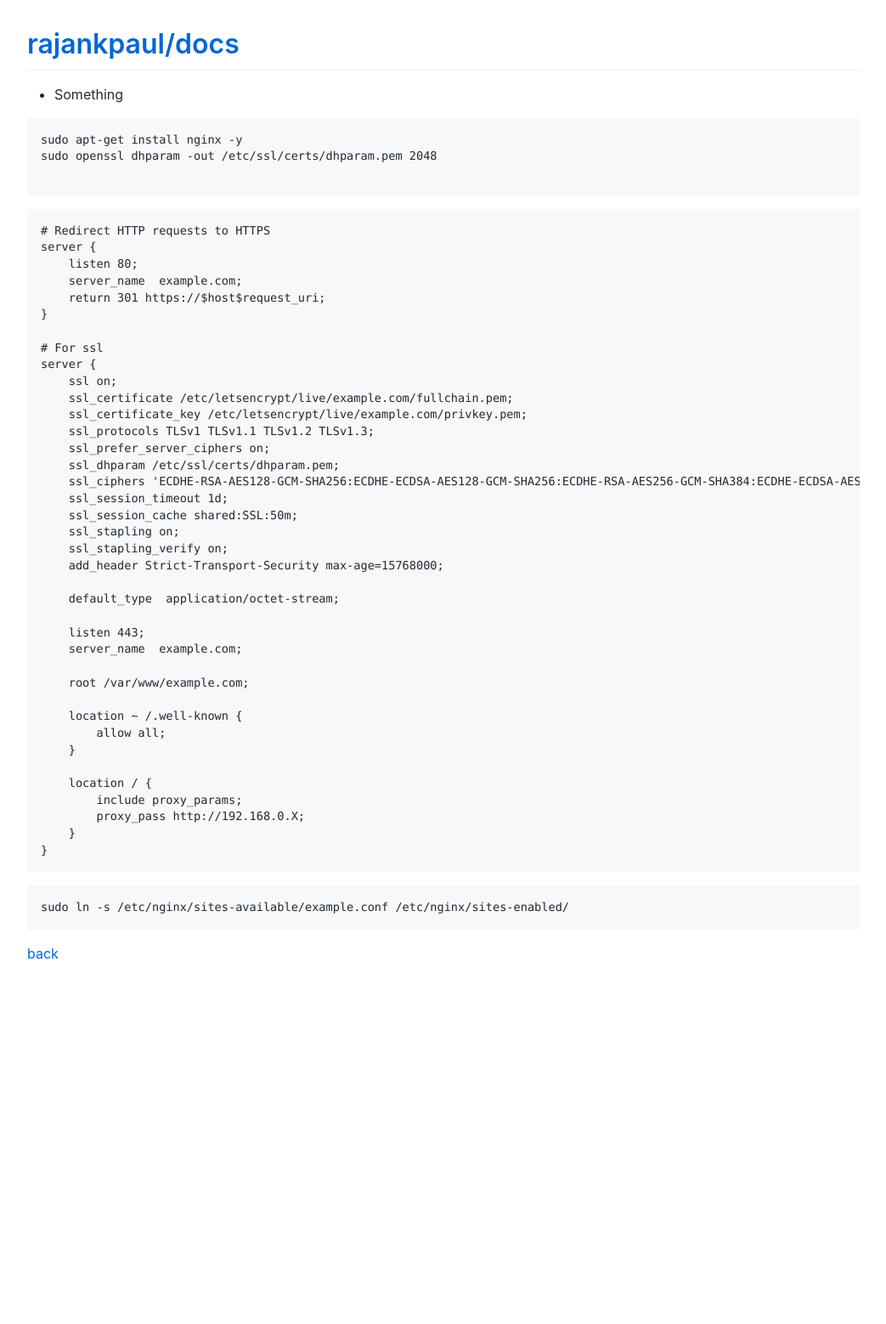
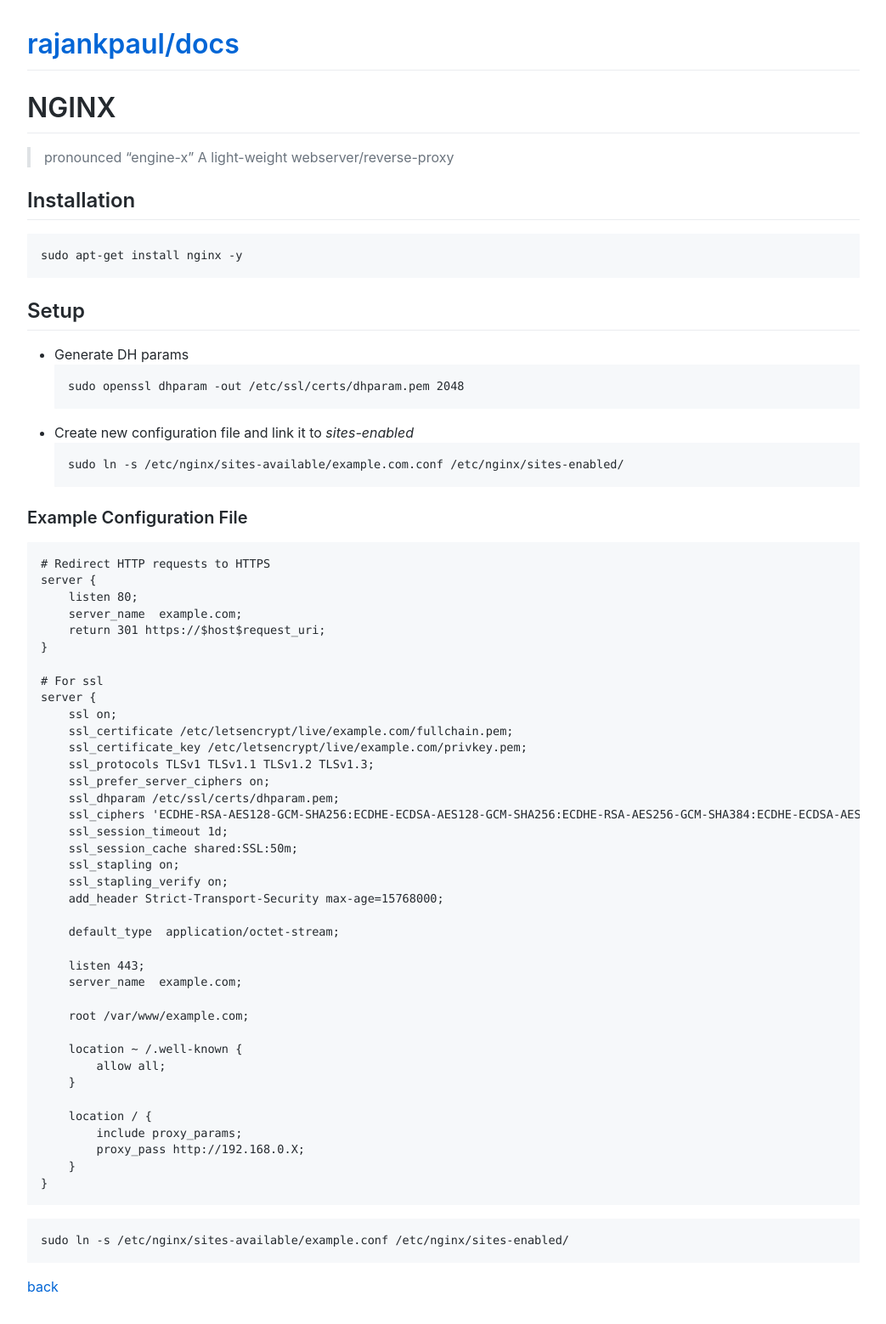
Before and after one commit to rajankpaul/docs, a Jekyll site: the page built from tutorials/linux/nginx/index.md, in a window 1280 px wide. Shown: the whole page at 85% size, without its empty margins (118-1161 px from the left). Built offline with Jekyll 4.4.1, drawn with Linux system fonts in a browser that asks for light colours; comment, search, counter and statistics services are not loaded; before the commit the page ends 1166 px from its top, so only the background shows below that.

Commit message:
Update index.md

````diff
--- a/tutorials/linux/nginx/index.md
+++ b/tutorials/linux/nginx/index.md
@@ -3,13 +3,29 @@ layout: default
 title: NGINX
 ---
 
-*   Something
+# NGINX
+
+> pronounced "engine-x"
+> A light-weight webserver/reverse-proxy
+
+## Installation
 
 ```
 sudo apt-get install nginx -y
+```
+
+## Setup
+*   Generate DH params
+```
 sudo openssl dhparam -out /etc/ssl/certs/dhparam.pem 2048
+```
 
+*   Create new configuration file and link it to _sites-enabled_
 ```
+sudo ln -s /etc/nginx/sites-available/example.com.conf /etc/nginx/sites-enabled/
+```
+
+### Example Configuration File
 
 ```
 # Redirect HTTP requests to HTTPS
````
